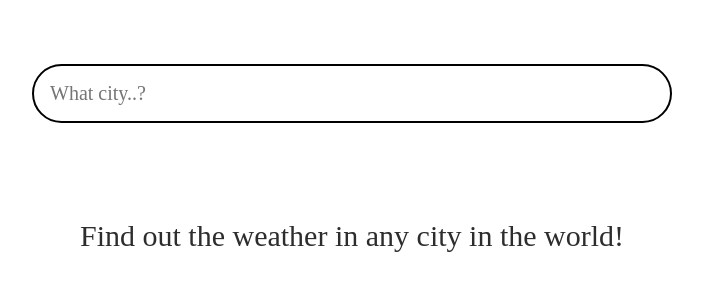
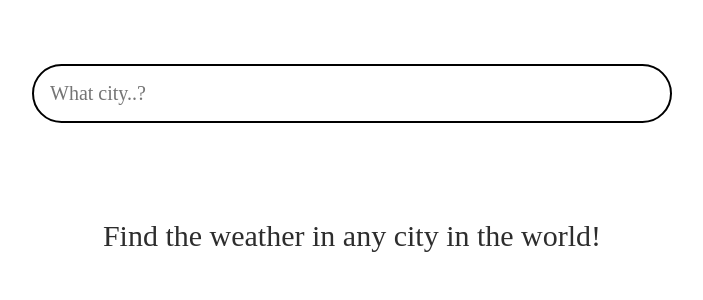
Before and after one commit to GuroWalle/WeatherForecast, a Vue app: page / in a window 1280 px wide. Shown: the top 300 px of the page, without its empty margins (288-991 px from the left). Built offline with nearby package versions, Linux system fonts and the light colour scheme; a web font is replaced by a local one.

Commit message:
Fixed bug

```diff
--- a/src/components/WeatherForecast.vue
+++ b/src/components/WeatherForecast.vue
@@ -12,7 +12,7 @@
     </form>
 
     <p class="forecast__app-info" v-if="onMainSite">
-      Find out the weather in any city in the world!
+      Find the weather in any city in the world!
     </p>
     <p class="forecast__error" v-if="cityFound">No city found</p>
 
@@ -232,7 +232,7 @@ export default {
 .forecast__error {
   margin: var(--size--small);
   font-size: var(--font--body);
-  color: red;
+  color: rgb(255, 0, 0);
 }
 
 .forecast__city-date {
```
